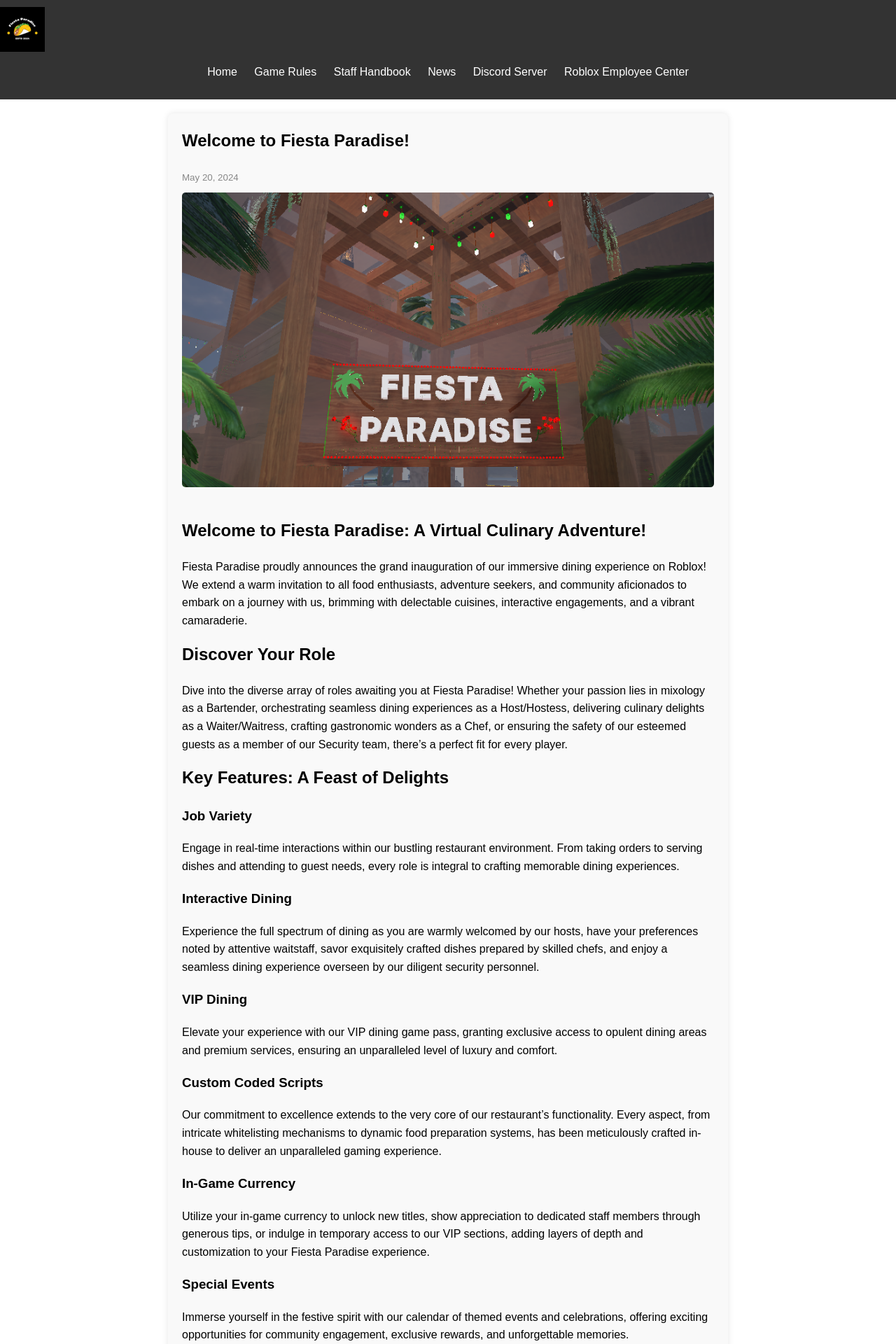
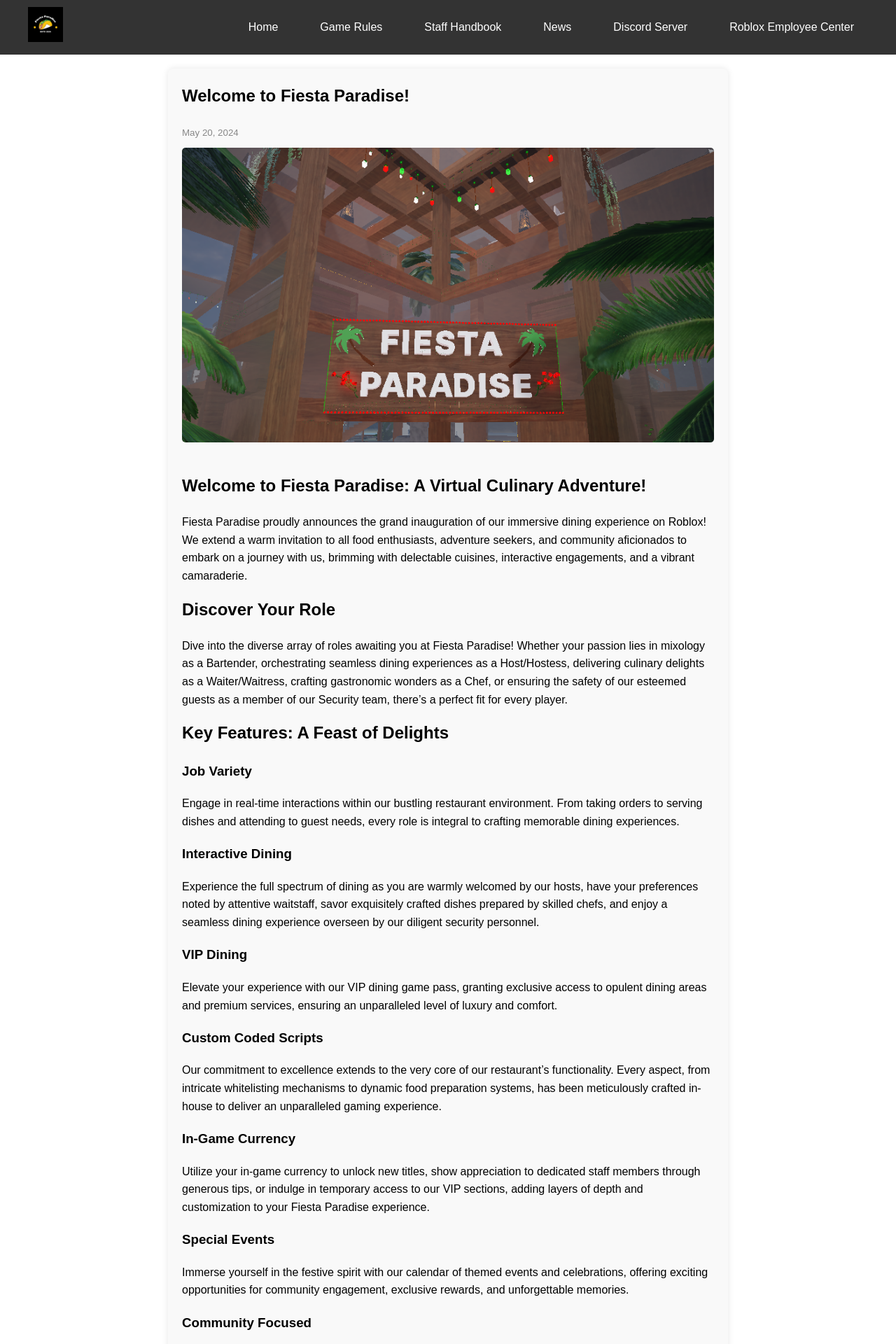
Before and after one commit to ifBars/Fiesta-Paradise, a Jekyll site: the page built from news.html, in a window 1280 px wide. Shown: the top 1920 px of the page at 70% size. Built offline with Jekyll 4.4.1, drawn with Linux system fonts in a browser that asks for light colours; some of the changed text lies outside the part shown.

Commit message:
New additions
- fix logo
- restyled header
- new test post

```diff
--- a/_includes/header.html
+++ b/_includes/header.html
@@ -1,17 +1,25 @@
 <header>
   <nav>
     <div class="logo-container">
-      <img src="{{ '/assets/images/logo-small.png' | relative_url }}" alt="Fiesta Paradise Logo" class="logo">
+      <a href="{{ '/' | relative_url }}">
+        <img src="{{ '/assets/images/logo-small.png' | relative_url }}" alt="Fiesta Paradise Logo" class="logo">
+      </a>
     </div>
-    <ul>
+    <div class="menu-toggle" id="mobile-menu">
+      <span class="bar"></span>
+      <span class="bar"></span>
+      <span class="bar"></span>
+    </div>
+    <ul class="nav-links">
       <li><a href="{{ '/' | relative_url }}">Home</a></li>
       <li><a href="{{ '/game-rules' | relative_url }}">Game Rules</a></li>
       <li><a href="{{ '/staff-handbook' | relative_url }}">Staff Handbook</a></li>
       <li><a href="{{ '/news' | relative_url }}">News</a></li>
       <li><a href="https://discord.gg/hKqgVrXjRF">Discord Server</a></li>
-      <li><a href="">Roblox Employee Center</a></li>
+      <li><a href="#">Roblox Employee Center</a></li>
     </ul>
   </nav>
   <link rel="stylesheet" href="{{ '/assets/css/styles.css' | relative_url }}">
   <script src="{{ '/assets/js/dropdown.js' | relative_url }}"></script>
+  <script src="{{ '/assets/js/mobile-menu.js' | relative_url }}"></script>
 </header>
--- a/assets/css/styles.css
+++ b/assets/css/styles.css
@@ -1,17 +1,24 @@
-/* Set the font family and line height for the entire page */
 body {
-  font-family: Arial, sans-serif; /* Use Arial font if available, otherwise use a generic sans-serif font */
-  line-height: 1.6; /* Set the spacing between lines of text */
-  margin: 0; /* Remove default margin */
-  padding: 0; /* Remove default padding */
+  font-family: Arial, sans-serif;
+  line-height: 1.6;
+  margin: 0;
+  padding: 0;
 }
 
-/* Style the header section */
 header {
-  background: #333; /* Set the background color to dark gray */
-  color: #fff; /* Set the text color to white */
-  padding: 10px 0; /* Add padding on the top and bottom */
-  text-align: center; /* Center-align text */
+  background: #333;
+  color: #fff;
+  padding: 10px 0;
+  position: relative;
+}
+
+nav {
+  display: flex;
+  align-items: center;
+  justify-content: space-between;
+  max-width: 1200px;
+  margin: 0 auto;
+  padding: 0 20px;
 }
 
 /* Style the navigation menu */
@@ -28,6 +35,55 @@
 nav ul li a {
   color: #fff; /* Set link text color to white */
   text-decoration: none; /* Remove default underline from links */
+}
+
+.nav-links {
+  list-style: none;
+  padding: 0;
+  display: flex;
+  gap: 20px;
+}
+
+.nav-links li {
+  display: inline-block;
+}
+
+.nav-links li a {
+  color: #fff;
+  text-decoration: none;
+  padding: 5px 10px;
+  transition: background 0.3s;
+}
+
+.nav-links li a:hover {
+  background: #575757;
+  border-radius: 4px;
+}
+
+@media (max-width: 768px) {
+  .menu-toggle {
+    display: flex;
+  }
+
+  .nav-links {
+    display: none;
+    flex-direction: column;
+    width: 100%;
+    text-align: center;
+    background: #333;
+    position: absolute;
+    top: 60px;
+    left: 0;
+    border-top: 1px solid #575757;
+  }
+
+  .nav-links li {
+    margin: 10px 0;
+  }
+
+  .nav-links.active {
+    display: flex;
+  }
 }
 
 /* Style the main content area of the page */
@@ -67,12 +123,25 @@
   display: block; /* Display dropdown content when dropdown is active */
 }
 
-.logo-container {
-
+.logo-container a {
+  display: inline-block;
 }
 
 .logo {
-  display: block; /* Ensure the logo is displayed as a block element */
+  height: 50px;
+}
+
+.menu-toggle {
+  display: none;
+  flex-direction: column;
+  cursor: pointer;
+}
+
+.menu-toggle .bar {
+  height: 3px;
+  width: 25px;
+  background-color: #fff;
+  margin: 4px 0;
 }
 
 nav {
--- /dev/null
+++ b/assets/js/mobile-menu.js
@@ -0,0 +1,16 @@
+document.addEventListener('DOMContentLoaded', function() {
+  const mobileMenu = {
+    init: function() {
+      this.menuToggle = document.getElementById('mobile-menu');
+      this.navLinks = document.querySelector('.nav-links');
+      this.addEventListeners();
+    },
+    addEventListeners: function() {
+      this.menuToggle.addEventListener('click', this.toggleMenu.bind(this));
+    },
+    toggleMenu: function() {
+      this.navLinks.classList.toggle('active');
+    }
+  };
+  mobileMenu.init();
+});
```
Also changed, not shown: _news/2024-05-20-welcome-announcement - Copy.md (added, +40 -0 lines).
